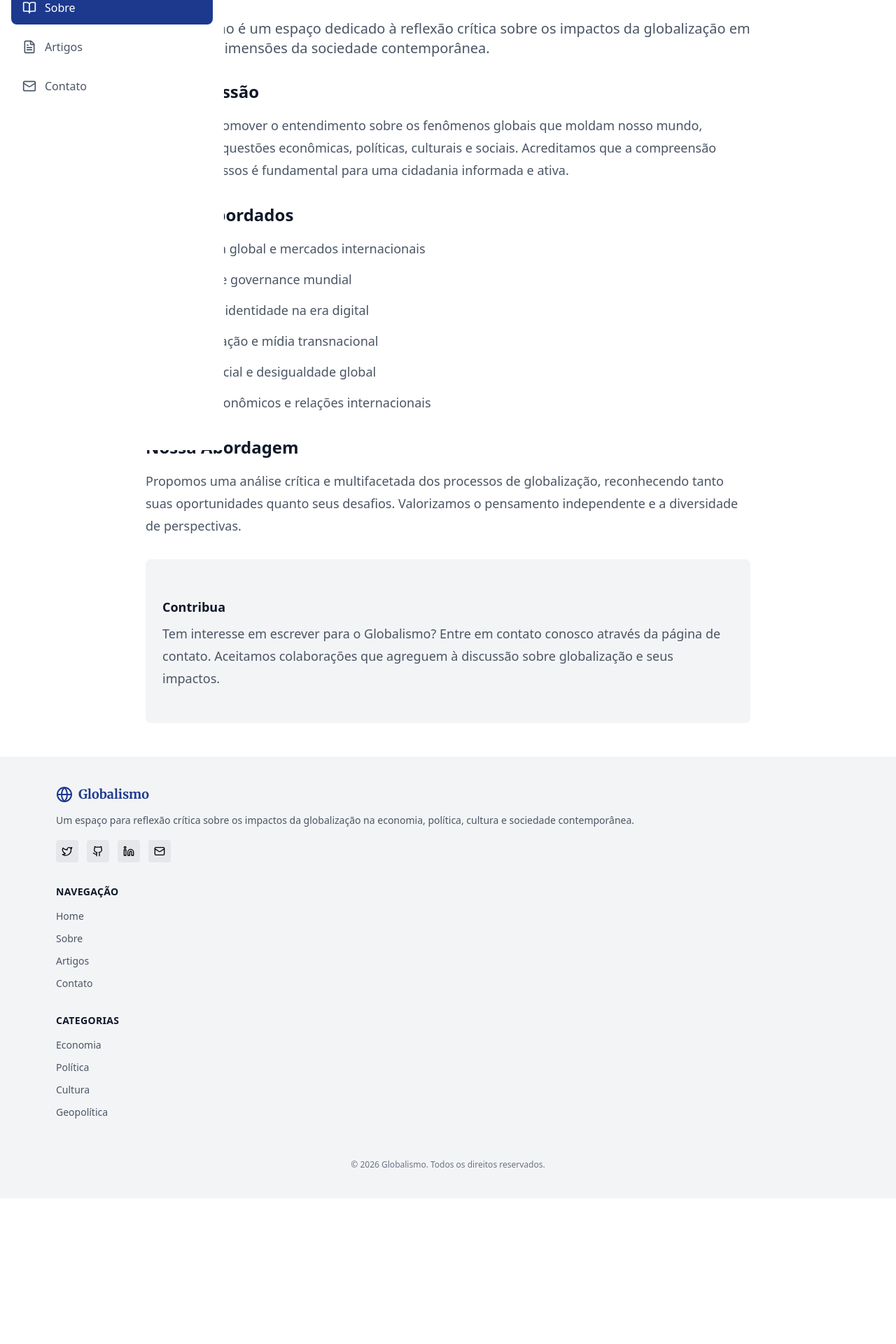
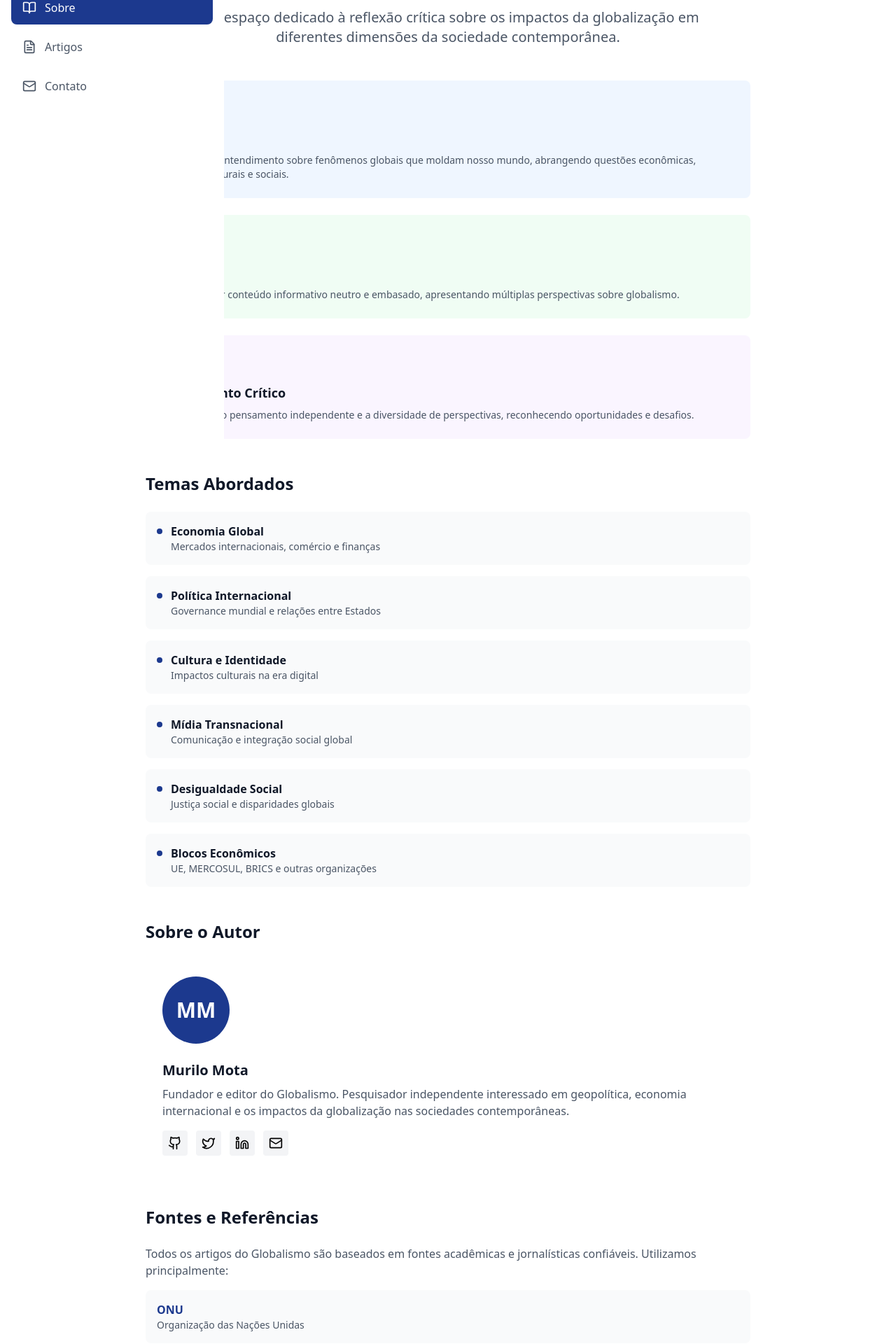
Before and after one commit to omurilomota/globalismo, a Next.js app: page /sobre in a window 1280 px wide. Shown: the part 157-2077 px from the top of the page at 70% size. Before the commit the page ends 1869 px from the top, so only its background shows below. Built offline with nearby package versions, Linux system fonts and the light colour scheme.

Commit message:
✨ feat: adicionar página Sobre com missão, autor e fontes
Co-authored-by: Qwen-Coder <qwen-coder@alibabacloud.com>

```diff
--- a/src/app/sobre/page.tsx
+++ b/src/app/sobre/page.tsx
@@ -5,22 +5,25 @@
  * - Apresentar o projeto Globalismo e seus objetivos
  * - Explicar a missão e propósito do blog
  * - Listar os temas abordados pelo site
+ * - Apresentar a equipe e colaboradores
  * - Convidar colaboradores para contribuir com conteúdo
  *
  * Página estática com conteúdo informativo sobre o projeto.
  *
  * @module app/sobre/page
  * @author Globalismo
- * @version 1.0.0
+ * @version 1.1.0
  */
 
 import { Metadata } from 'next';
 import { getCanonicalUrl } from '@/lib/articles';
+import { Github, Twitter, Linkedin, Mail, BookOpen, Users, Target, Lightbulb } from 'lucide-react';
+import Link from 'next/link';
 
 // Configuração de metadados SEO para a página sobre
 export const metadata: Metadata = {
-  title: 'Sobre',
-  description: 'Conheça o projeto Globalismo - um espaço para reflexão sobre os impactos da globalização.',
+  title: 'Sobre o Projeto',
+  description: 'Conheça o Globalismo - um espaço para reflexão crítica sobre os impactos da globalização na economia, política e cultura.',
   // URL canônica para evitar conteúdo duplicado
   alternates: {
     canonical: getCanonicalUrl('/sobre')
@@ -29,7 +32,7 @@ export const metadata: Metadata = {
 
 /**
  * Página "Sobre" do Globalismo.
- * Apresenta informações sobre o projeto, missão, temas e chamada para colaboração.
+ * Apresenta informações sobre o projeto, missão, equipe, temas e chamada para colaboração.
  *
  * @component
  * @returns {JSX.Element} Página sobre com conteúdo institucional
@@ -37,54 +40,193 @@ export const metadata: Metadata = {
 export default function SobrePage() {
   return (
     <div className="max-w-4xl mx-auto px-4 sm:px-6 lg:px-8 py-12">
-      {/* Container do artigo com tipografia melhorada via Tailwind Typography */}
-      <article className="prose prose-lg dark:prose-invert max-w-none prose-headings:font-bold">
-        {/* Título principal da página */}
-        <h1 className="text-4xl font-bold text-gray-900 dark:text-white mb-8">Sobre o Globalismo</h1>
-
-        {/* Introdução/elevator pitch do projeto */}
-        <p className="text-xl text-gray-600 dark:text-gray-400 mb-8">
-          O Globalismo é um espaço dedicado à reflexão crítica sobre os impactos da globalização
+      {/* Hero section com introdução */}
+      <div className="text-center mb-12">
+        <h1 className="text-4xl md:text-5xl font-bold text-gray-900 dark:text-white mb-4">
+          Sobre o Globalismo
+        </h1>
+        <p className="text-xl text-gray-600 dark:text-gray-400 max-w-3xl mx-auto">
+          Um espaço dedicado à reflexão crítica sobre os impactos da globalização
           em diferentes dimensões da sociedade contemporânea.
         </p>
+      </div>
 
-        {/* Seção: Nossa Missão */}
-        <h2 className="text-2xl font-semibold text-gray-900 dark:text-white mt-8 mb-4">Nossa Missão</h2>
-        <p className="text-gray-600 dark:text-gray-400 mb-6">
-          Buscamos promover o entendimento sobre os fenômenos globais que moldam nosso mundo,
-          abrangendo questões econômicas, políticas, culturais e sociais. Acreditamos que a
-          compreensão desses processos é fundamental para uma cidadania informada e ativa.
+      {/* Cards de Missão, Visão e Valores */}
+      <div className="grid grid-cols-1 md:grid-cols-3 gap-6 mb-12">
+        <div className="bg-blue-50 dark:bg-blue-900/20 p-6 rounded-lg border border-blue-200 dark:border-blue-800">
+          <Target className="w-8 h-8 text-blue-900 dark:text-blue-400 mb-3" />
+          <h3 className="text-lg font-semibold text-gray-900 dark:text-white mb-2">Missão</h3>
+          <p className="text-sm text-gray-600 dark:text-gray-400">
+            Promover o entendimento sobre fenômenos globais que moldam nosso mundo, abrangendo questões econômicas, políticas, culturais e sociais.
           </p>
+        </div>
+
+        <div className="bg-green-50 dark:bg-green-900/20 p-6 rounded-lg border border-green-200 dark:border-green-800">
+          <BookOpen className="w-8 h-8 text-green-900 dark:text-green-400 mb-3" />
+          <h3 className="text-lg font-semibold text-gray-900 dark:text-white mb-2">Educação</h3>
+          <p className="text-sm text-gray-600 dark:text-gray-400">
+            Disponibilizar conteúdo informativo neutro e embasado, apresentando múltiplas perspectivas sobre globalismo.
+          </p>
+        </div>
+
+        <div className="bg-purple-50 dark:bg-purple-900/20 p-6 rounded-lg border border-purple-200 dark:border-purple-800">
+          <Lightbulb className="w-8 h-8 text-purple-900 dark:text-purple-400 mb-3" />
+          <h3 className="text-lg font-semibold text-gray-900 dark:text-white mb-2">Pensamento Crítico</h3>
+          <p className="text-sm text-gray-600 dark:text-gray-400">
+            Valorizamos o pensamento independente e a diversidade de perspectivas, reconhecendo oportunidades e desafios.
+          </p>
+        </div>
+      </div>
 
       {/* Seção: Temas Abordados */}
-        <h2 className="text-2xl font-semibold text-gray-900 dark:text-white mt-8 mb-4">Temas Abordados</h2>
-        <ul className="list-disc pl-6 text-gray-600 dark:text-gray-400 mb-6 space-y-2">
-          <li>Economia global e mercados internacionais</li>
-          <li>Políticas e governance mundial</li>
-          <li>Cultura e identidade na era digital</li>
-          <li>Comunicação e mídia transnacional</li>
-          <li>Justiça social e desigualdade global</li>
-          <li>Blocos econômicos e relações internacionais</li>
-        </ul>
+      <section className="mb-12">
+        <h2 className="text-2xl font-semibold text-gray-900 dark:text-white mb-6">Temas Abordados</h2>
+        <div className="grid grid-cols-1 md:grid-cols-2 gap-4">
+          {[
+            { title: 'Economia Global', desc: 'Mercados internacionais, comércio e finanças' },
+            { title: 'Política Internacional', desc: 'Governance mundial e relações entre Estados' },
+            { title: 'Cultura e Identidade', desc: 'Impactos culturais na era digital' },
+            { title: 'Mídia Transnacional', desc: 'Comunicação e integração social global' },
+            { title: 'Desigualdade Social', desc: 'Justiça social e disparidades globais' },
+            { title: 'Blocos Econômicos', desc: 'UE, MERCOSUL, BRICS e outras organizações' },
+          ].map((tema) => (
+            <div key={tema.title} className="flex gap-3 p-4 bg-gray-50 dark:bg-gray-800 rounded-lg">
+              <div className="w-2 h-2 bg-blue-900 dark:bg-blue-400 rounded-full mt-2 flex-shrink-0" />
+              <div>
+                <h3 className="font-semibold text-gray-900 dark:text-white">{tema.title}</h3>
+                <p className="text-sm text-gray-600 dark:text-gray-400">{tema.desc}</p>
+              </div>
+            </div>
+          ))}
+        </div>
+      </section>
 
-        {/* Seção: Nossa Abordagem */}
-        <h2 className="text-2xl font-semibold text-gray-900 dark:text-white mt-8 mb-4">Nossa Abordagem</h2>
-        <p className="text-gray-600 dark:text-gray-400 mb-6">
-          Propomos uma análise crítica e multifacetada dos processos de globalização,
-          reconhecendo tanto suas oportunidades quanto seus desafios. Valorizamos o
-          pensamento independente e a diversidade de perspectivas.
+      {/* Seção: Sobre o Autor */}
+      <section className="mb-12">
+        <h2 className="text-2xl font-semibold text-gray-900 dark:text-white mb-6">Sobre o Autor</h2>
+        <div className="bg-white dark:bg-gray-800 p-6 rounded-lg border border-gray-200 dark:border-gray-700">
+          <div className="flex flex-col md:flex-row gap-6 items-start">
+            <div className="w-24 h-24 rounded-full bg-blue-900 dark:bg-blue-700 flex items-center justify-center text-white text-3xl font-bold flex-shrink-0">
+              MM
+            </div>
+            <div className="flex-1">
+              <h3 className="text-xl font-semibold text-gray-900 dark:text-white mb-2">Murilo Mota</h3>
+              <p className="text-gray-600 dark:text-gray-400 mb-4">
+                Fundador e editor do Globalismo. Pesquisador independente interessado em geopolítica,
+                economia internacional e os impactos da globalização nas sociedades contemporâneas.
               </p>
+              <div className="flex gap-3">
+                <a
+                  href="https://github.com/omurilomota"
+                  target="_blank"
+                  rel="noopener noreferrer"
+                  className="p-2 rounded bg-gray-100 dark:bg-gray-700 hover:bg-gray-200 dark:hover:bg-gray-600 transition-colors"
+                  aria-label="GitHub"
+                >
+                  <Github className="w-5 h-5" />
+                </a>
+                <a
+                  href="https://x.com/omurilomota"
+                  target="_blank"
+                  rel="noopener noreferrer"
+                  className="p-2 rounded bg-gray-100 dark:bg-gray-700 hover:bg-gray-200 dark:hover:bg-gray-600 transition-colors"
+                  aria-label="Twitter/X"
+                >
+                  <Twitter className="w-5 h-5" />
+                </a>
+                <a
+                  href="https://www.linkedin.com/in/murilo-henrique-622354358/"
+                  target="_blank"
+                  rel="noopener noreferrer"
+                  className="p-2 rounded bg-gray-100 dark:bg-gray-700 hover:bg-gray-200 dark:hover:bg-gray-600 transition-colors"
+                  aria-label="LinkedIn"
+                >
+                  <Linkedin className="w-5 h-5" />
+                </a>
+                <Link
+                  href="/contato"
+                  className="p-2 rounded bg-gray-100 dark:bg-gray-700 hover:bg-gray-200 dark:hover:bg-gray-600 transition-colors"
+                  aria-label="Email"
+                >
+                  <Mail className="w-5 h-5" />
+                </Link>
+              </div>
+            </div>
+          </div>
+        </div>
+      </section>
 
-        {/* Box de chamada para ação - convite para colaboradores */}
-        <div className="bg-gray-100 dark:bg-gray-800 p-6 rounded-lg mt-8">
-          <h3 className="text-lg font-semibold text-gray-900 dark:text-white mb-2">Contribua</h3>
-          <p className="text-gray-600 dark:text-gray-400">
-            Tem interesse em escrever para o Globalismo? Entre em contato conosco
-            através da página de contato. Aceitamos colaborações que agreguem à discussão
-            sobre globalização e seus impactos.
+      {/* Seção: Fontes e Referências */}
+      <section className="mb-12">
+        <h2 className="text-2xl font-semibold text-gray-900 dark:text-white mb-6">Fontes e Referências</h2>
+        <p className="text-gray-600 dark:text-gray-400 mb-4">
+          Todos os artigos do Globalismo são baseados em fontes acadêmicas e jornalísticas confiáveis.
+          Utilizamos principalmente:
         </p>
+        <div className="grid grid-cols-1 md:grid-cols-2 gap-4">
+          {[
+            { name: 'ONU', desc: 'Organização das Nações Unidas', url: 'https://www.un.org' },
+            { name: 'FMI', desc: 'Fundo Monetário Internacional', url: 'https://www.imf.org' },
+            { name: 'Banco Mundial', desc: 'Dados e pesquisas globais', url: 'https://www.worldbank.org' },
+            { name: 'OMC', desc: 'Organização Mundial do Comércio', url: 'https://www.wto.org' },
+            { name: 'CEBRI', desc: 'Centro Brasileiro de Relações Internacionais', url: 'https://cebri.org' },
+            { name: 'Forbes Brasil', desc: 'Economia e negócios', url: 'https://forbes.com.br' },
+          ].map((fonte) => (
+            <a
+              key={fonte.name}
+              href={fonte.url}
+              target="_blank"
+              rel="noopener noreferrer"
+              className="p-4 bg-gray-50 dark:bg-gray-800 rounded-lg hover:bg-gray-100 dark:hover:bg-gray-700 transition-colors block"
+            >
+              <h3 className="font-semibold text-blue-900 dark:text-blue-400">{fonte.name}</h3>
+              <p className="text-sm text-gray-600 dark:text-gray-400">{fonte.desc}</p>
+            </a>
+          ))}
         </div>
-      </article>
+      </section>
+
+      {/* Seção: Colaboradores */}
+      <section className="mb-12">
+        <h2 className="text-2xl font-semibold text-gray-900 dark:text-white mb-6">Colaboradores</h2>
+        <div className="bg-gray-50 dark:bg-gray-800 p-6 rounded-lg">
+          <div className="flex items-start gap-4 mb-4">
+            <Users className="w-6 h-6 text-blue-900 dark:text-blue-400 flex-shrink-0 mt-1" />
+            <div>
+              <h3 className="font-semibold text-gray-900 dark:text-white mb-2">Quer Contribuir?</h3>
+              <p className="text-gray-600 dark:text-gray-400 mb-4">
+                Aceitamos colaborações que agreguem à discussão sobre globalização e seus impactos.
+                Se você tem interesse em escrever para o Globalismo, entre em contato conosco.
+              </p>
+              <Link
+                href="/contato"
+                className="inline-flex items-center gap-2 px-4 py-2 bg-blue-900 text-white rounded-lg hover:bg-blue-800 transition-colors"
+              >
+                <Mail className="w-4 h-4" />
+                Entre em Contato
+              </Link>
+            </div>
+          </div>
+        </div>
+      </section>
+
+      {/* Estatísticas do Site */}
+      <section className="mb-12">
+        <h2 className="text-2xl font-semibold text-gray-900 dark:text-white mb-6">O Globalismo em Números</h2>
+        <div className="grid grid-cols-2 md:grid-cols-4 gap-4">
+          {[
+            { num: '12+', label: 'Artigos Publicados' },
+            { num: '4', label: 'Categorias' },
+            { num: '100%', label: 'Conteúdo Gratuito' },
+            { num: '24/7', label: 'Disponível' },
+          ].map((stat) => (
+            <div key={stat.label} className="text-center p-4 bg-blue-50 dark:bg-blue-900/20 rounded-lg">
+              <div className="text-2xl md:text-3xl font-bold text-blue-900 dark:text-blue-400">{stat.num}</div>
+              <div className="text-xs md:text-sm text-gray-600 dark:text-gray-400 mt-1">{stat.label}</div>
+            </div>
+          ))}
+        </div>
+      </section>
     </div>
   );
 }
```
Lines whose indentation alone changed are shown as unchanged.
